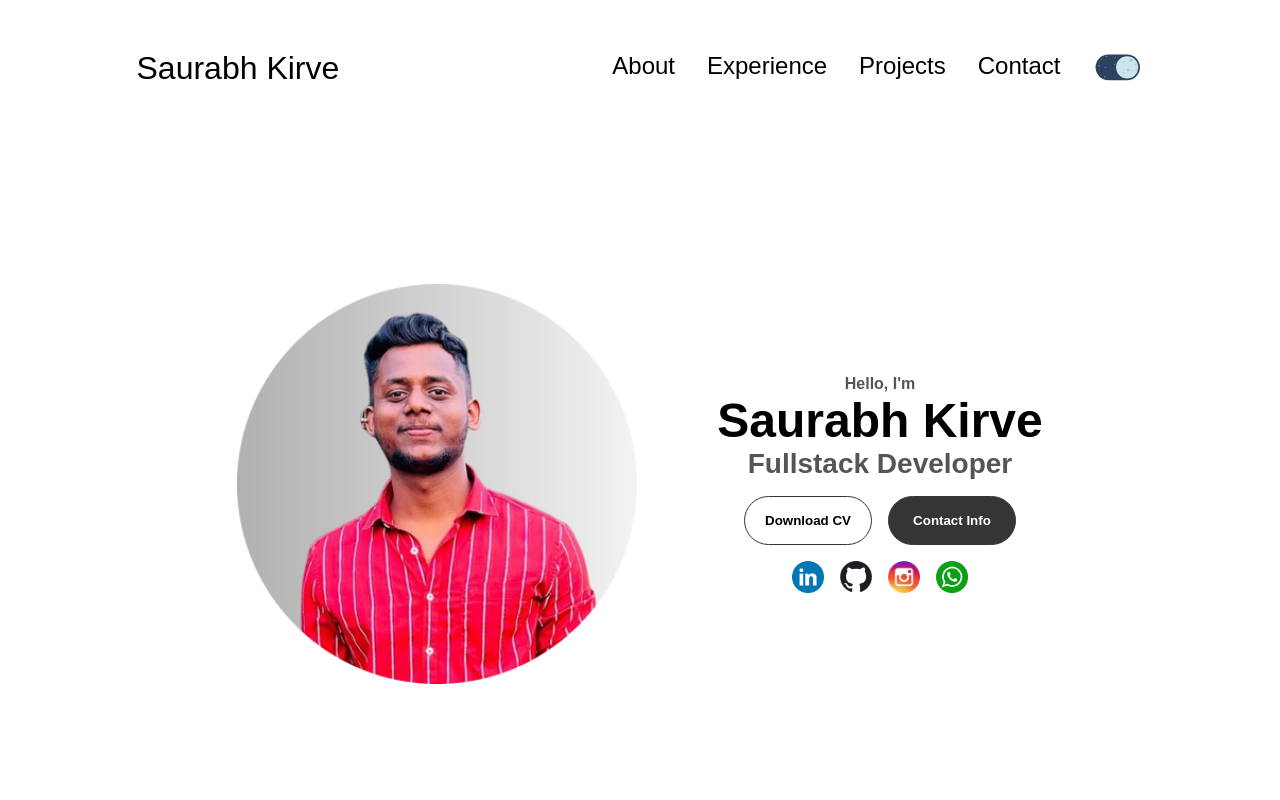
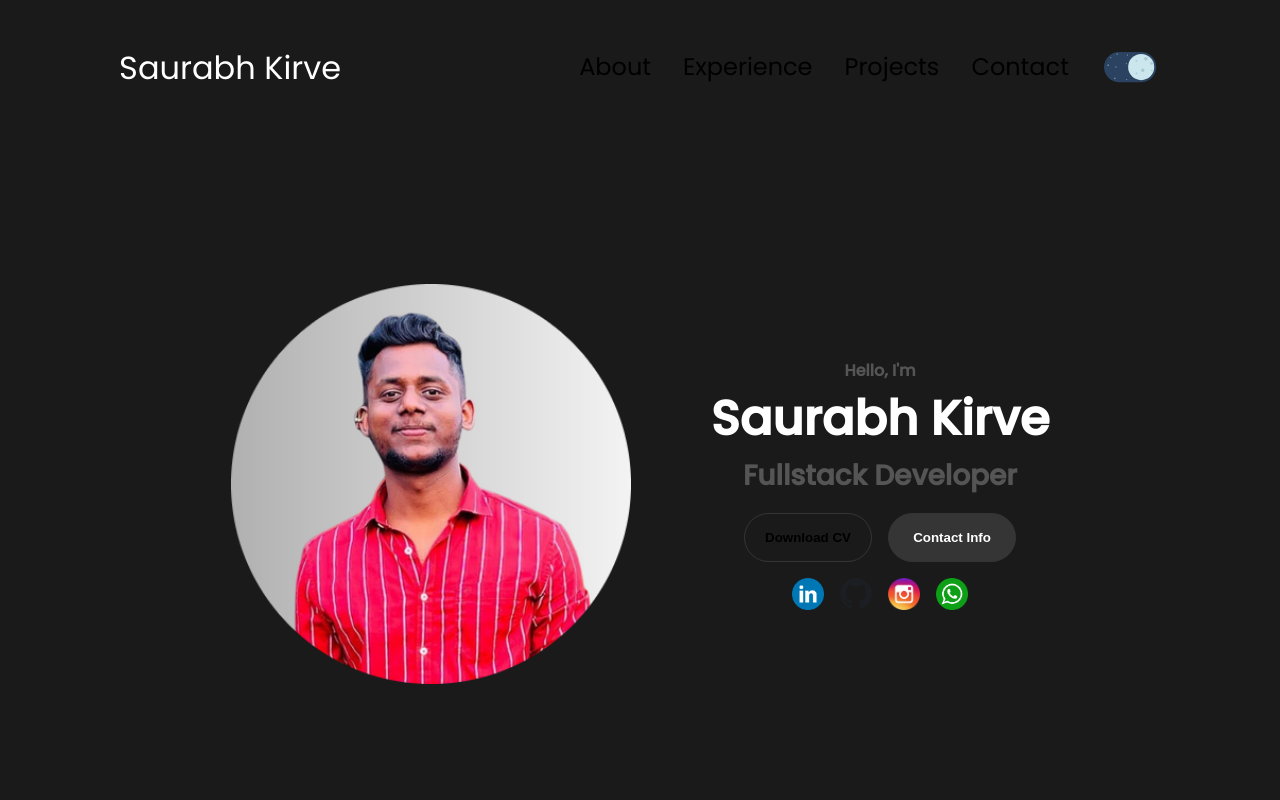
Before and after one commit to BerzCode/PortfolioPro2, a plain HTML site: page index.html in a window 1280 px wide. Both pictures are taken after a click on the label 1118 px from the left and 67 px from the top of the page. Shown: the top 800 px of the page. Drawn offline with Linux system fonts and the light colour scheme.

Commit message:
Added dark mode toggle functionality and styles

```diff
--- /dev/null
+++ b/dark-mode.css
@@ -0,0 +1,11 @@
+/* /* /* Light Mode Styles */
+/* .light-mode {
+    background-color: #83cbd8;
+    color: #000;
+  }
+
+  /* Dark Mode Styles */
+  .dark-mode {
+    background-color: #1a1a1a;
+    color: #fff;
+  }
--- a/index.html
+++ b/index.html
@@ -6,8 +6,12 @@
     <meta name="viewport" content="width=device-width, initial-scale=1.0" />
     <title>My Portfolio</title>
     <link rel="stylesheet" href="style.css" />
+    <link rel="stylesheet" href="dark-mode.css">
     <link rel="stylesheet" href="mediaqueries.css" />
     <link rel="shortcut icon" href="./assets/favicon.png" type="image/x-icon">
+    <link rel="preconnect" href="https://fonts.googleapis.com">
+<link rel="preconnect" href="https://fonts.gstatic.com" crossorigin>
+<link href="https://fonts.googleapis.com/css2?family=Poppins:wght@300;400;500&display=swap" rel="stylesheet">
 
   </head>
   <body>
--- a/script.js
+++ b/script.js
@@ -4,3 +4,34 @@
   menu.classList.toggle("open");
   icon.classList.toggle("open");
 }
+document.addEventListener("DOMContentLoaded", () => {
+  const themeToggleButton = document.getElementById("theme-toggle-button");
+  const toggleInput = document.getElementById("toggle");
+
+  // Retrieve user preference from localStorage
+  const storedThemePreference = localStorage.getItem("darkMode");
+
+  // Apply initial theme based on user preference
+  const isDarkModePreferred = storedThemePreference === "true";
+  applyTheme(isDarkModePreferred);
+  toggleInput.checked = isDarkModePreferred;
+
+  // Toggle theme on button click
+  themeToggleButton.addEventListener("click", () => {
+    const isDarkMode = toggleInput.checked;
+    applyTheme(isDarkMode);
+
+    // Store user preference in localStorage
+    localStorage.setItem("darkMode", isDarkMode);
+  });
+
+  function applyTheme(isDarkMode) {
+    if (isDarkMode) {
+      document.body.classList.add("dark-mode");
+      document.body.classList.remove("light-mode");
+    } else {
+      document.body.classList.add("light-mode");
+      document.body.classList.remove("dark-mode");
+    }
+  }
+});
--- a/style.css
+++ b/style.css
@@ -1,9 +1,9 @@
-/* *Dark Mode*
+/* *Dark Mode toggle*
  */
 
  /* The switch - the box around the slider */
 #theme-toggle-button {
-  font-size: 17px;
+  font-size: 20px;
   display: flex;
   justify-content: center;
 
@@ -75,10 +75,12 @@
 }
 
 
-/* -------------------------------Dark mode-------------------------
+/* -------------------------------Dark mode toggle-------------------------
  *//* GENERAL */
 
-@import url("https://fonts.googleapis.com/css2?family=Poppins:wght@300;400;500;600&display=swap");
+
+
+
 
 * {
   margin: 0;
@@ -86,7 +88,7 @@
 }
 
 body {
-  font-family: "Poppins", sans-serif;
+  font-family: "Poppins";
 }
 
 html {
```
